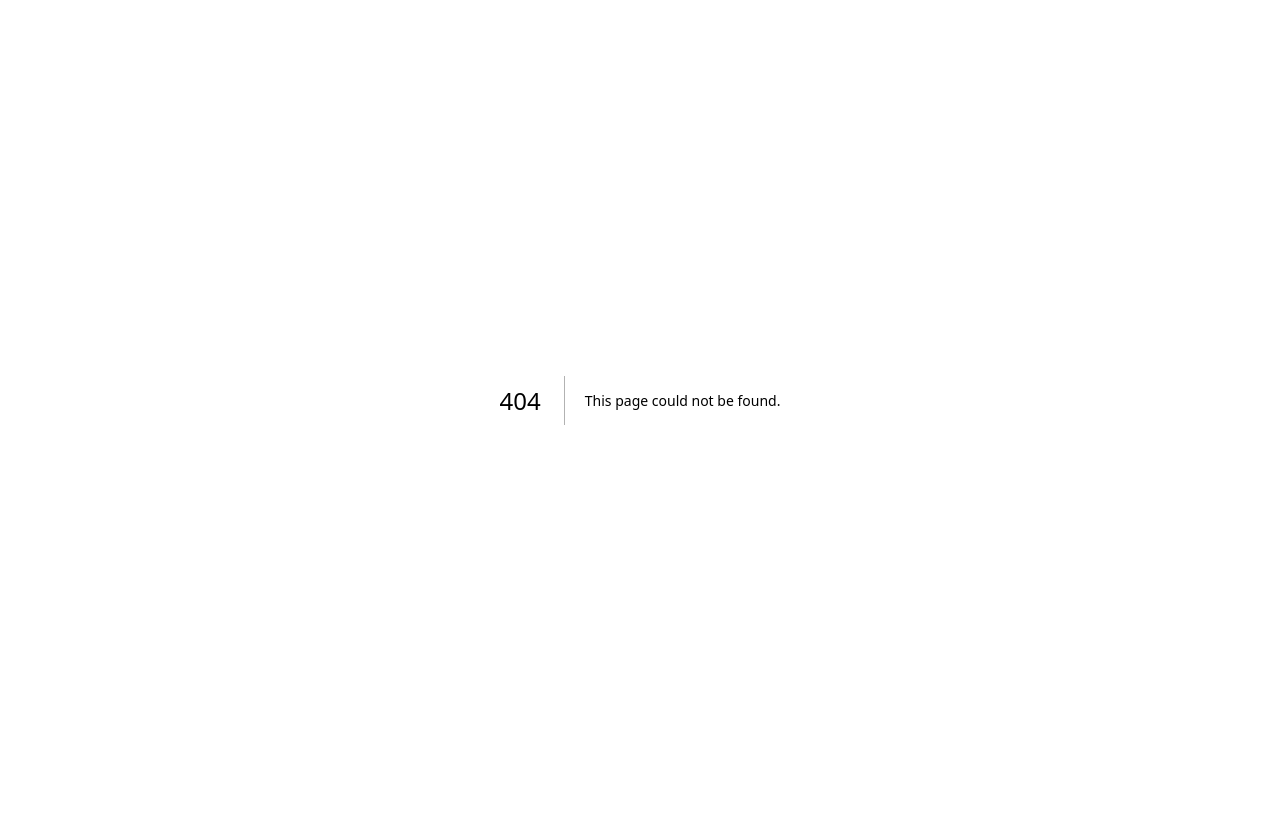
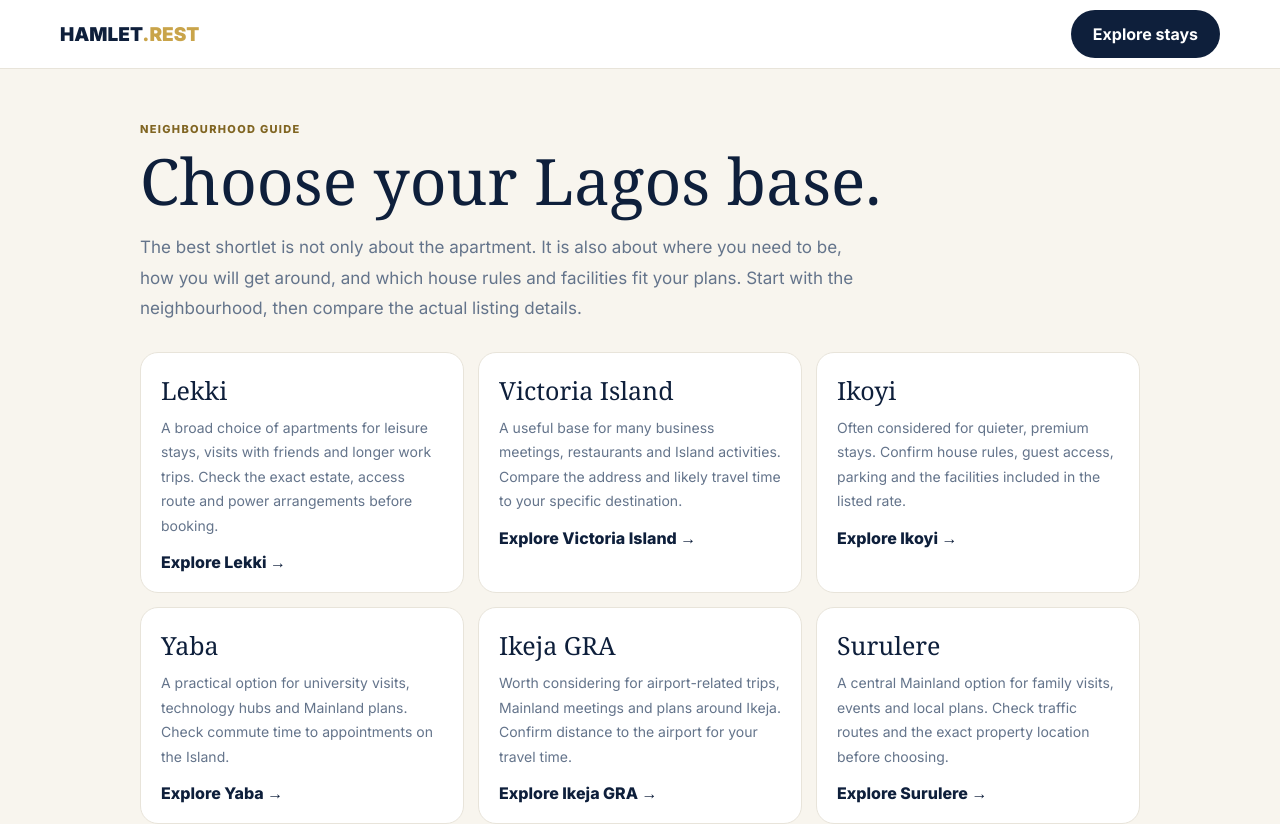
Before and after one commit to 4Buckscodes/hamletshortlets, a Next.js app: page /lagos in a window 1280 px wide. Before the commit this address had no page. Shown: the top 824 px of the page. Before the commit the page ends 800 px from the top, so only its background shows below. Built offline with nearby package versions, Linux system fonts and the light colour scheme; a web font is replaced by a local one.

Commit message:
feat: add indexable Lagos shortlet guide

```diff
--- /dev/null
+++ b/app/lagos/page.tsx
@@ -0,0 +1,27 @@
+import Link from 'next/link';
+export const metadata = {
+  title: 'Lagos Shortlets by Neighbourhood',
+  description: 'Explore Lagos shortlet areas, from Lekki and Ikoyi to Victoria Island, Yaba and Ikeja. Compare location, stay details and booking steps with HAMLET.REST.',
+  alternates: { canonical: '/lagos' },
+  openGraph: { title: 'Explore Lagos Shortlets | HAMLET.REST', description: 'A practical guide to choosing a shortlet area in Lagos.', url: 'https://www.hamlet.rest/lagos' },
+};
+const areas = [
+  { name: 'Lekki', detail: 'A broad choice of apartments for leisure stays, visits with friends and longer work trips. Check the exact estate, access route and power arrangements before booking.' },
+  { name: 'Victoria Island', detail: 'A useful base for many business meetings, restaurants and Island activities. Compare the address and likely travel time to your specific destination.' },
+  { name: 'Ikoyi', detail: 'Often considered for quieter, premium stays. Confirm house rules, guest access, parking and the facilities included in the listed rate.' },
+  { name: 'Yaba', detail: 'A practical option for university visits, technology hubs and Mainland plans. Check commute time to appointments on the Island.' },
+  { name: 'Ikeja GRA', detail: 'Worth considering for airport-related trips, Mainland meetings and plans around Ikeja. Confirm distance to the airport for your travel time.' },
+  { name: 'Surulere', detail: 'A central Mainland option for family visits, events and local plans. Check traffic routes and the exact property location before choosing.' },
+];
+export default function LagosGuidePage() {
+ return <main style={{minHeight:'100svh',background:'var(--paper)'}}>
+  <header style={{background:'#fff',borderBottom:'1px solid var(--line)'}}><div className="shell" style={{minHeight:68,display:'flex',alignItems:'center',justifyContent:'space-between',gap:12}}><Link href="/" style={{fontWeight:850,fontSize:19}}>HAMLET<span style={{color:'var(--gold)'}}>.REST</span></Link><Link href="/stays" className="primary-button">Explore stays</Link></div></header>
+  <section className="shell" style={{paddingBlock:'42px 70px',maxWidth:1000}}>
+   <p style={{color:'#806522',fontSize:11,fontWeight:800,letterSpacing:'.12em',textTransform:'uppercase'}}>Neighbourhood guide</p>
+   <h1 className="serif" style={{fontSize:'clamp(38px,7vw,64px)',fontWeight:500,lineHeight:1.05,margin:'8px 0 18px'}}>Choose your Lagos base.</h1>
+   <p style={{maxWidth:720,color:'var(--muted)',fontSize:17,lineHeight:1.8}}>The best shortlet is not only about the apartment. It is also about where you need to be, how you will get around, and which house rules and facilities fit your plans. Start with the neighbourhood, then compare the actual listing details.</p>
+   <div style={{display:'grid',gridTemplateColumns:'repeat(auto-fit,minmax(min(100%,280px),1fr))',gap:14,marginTop:28}}>{areas.map(area=><article key={area.name} style={{background:'#fff',border:'1px solid var(--line)',borderRadius:18,padding:20}}><h2 className="serif" style={{fontSize:25,fontWeight:500,margin:'0 0 9px'}}>{area.name}</h2><p style={{color:'var(--muted)',lineHeight:1.75,fontSize:14,margin:'0 0 14px'}}>{area.detail}</p><Link href={'/stays?area='+encodeURIComponent(area.name)} style={{fontWeight:750,color:'var(--navy)'}}>Explore {area.name} →</Link></article>)}</div>
+   <section style={{marginTop:34,padding:22,background:'#fff',borderRadius:18,border:'1px solid var(--line)'}}><h2 className="serif" style={{fontSize:27,fontWeight:500,margin:'0 0 10px'}}>Before you request a booking</h2><ul style={{paddingLeft:20,color:'var(--muted)',lineHeight:1.9}}><li>Confirm the full address and travel time to your main destination.</li><li>Read guest limits, check-in rules, cancellation terms and house rules.</li><li>Review the itemised price, mandatory charges and any refundable caution deposit.</li><li>Ask the partner to confirm your dates; calendar checks do not replace host confirmation.</li></ul><Link href="/how-it-works" className="secondary-button">How HAMLET bookings work</Link></section>
+  </section>
+ </main>;
+}
```
